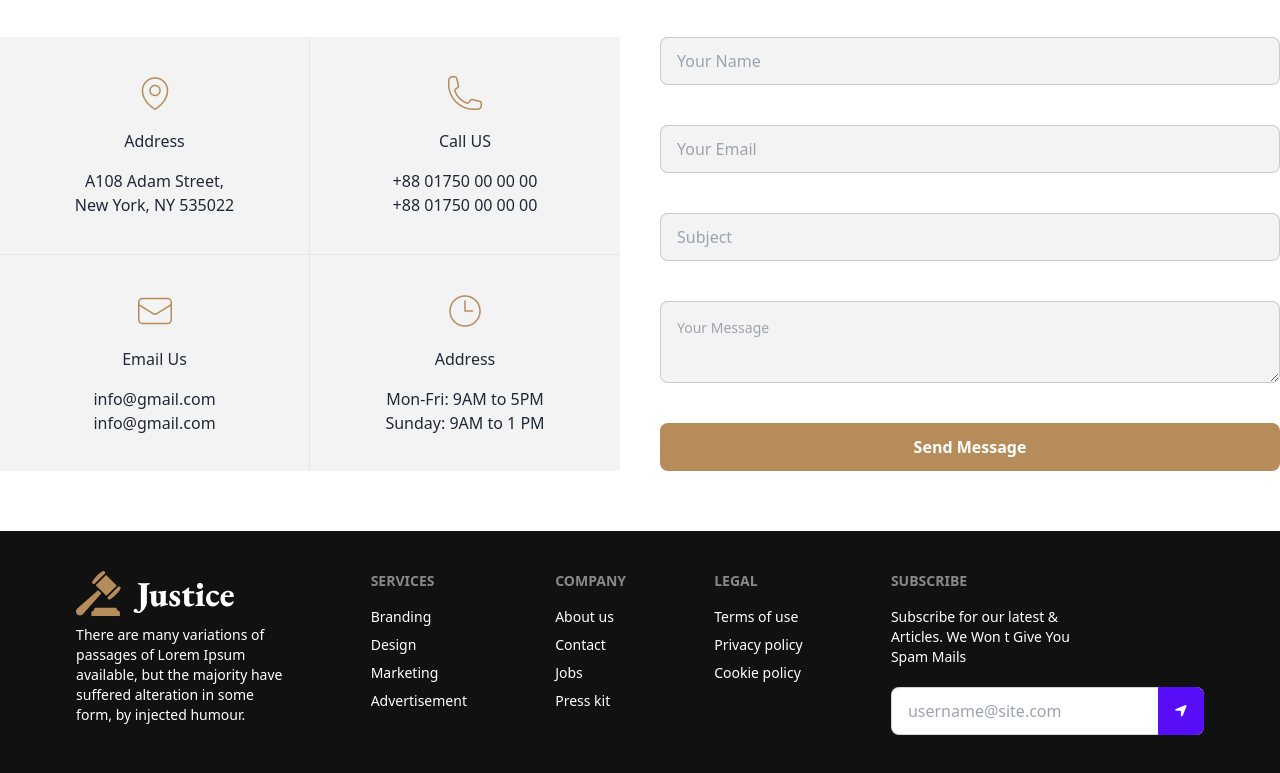
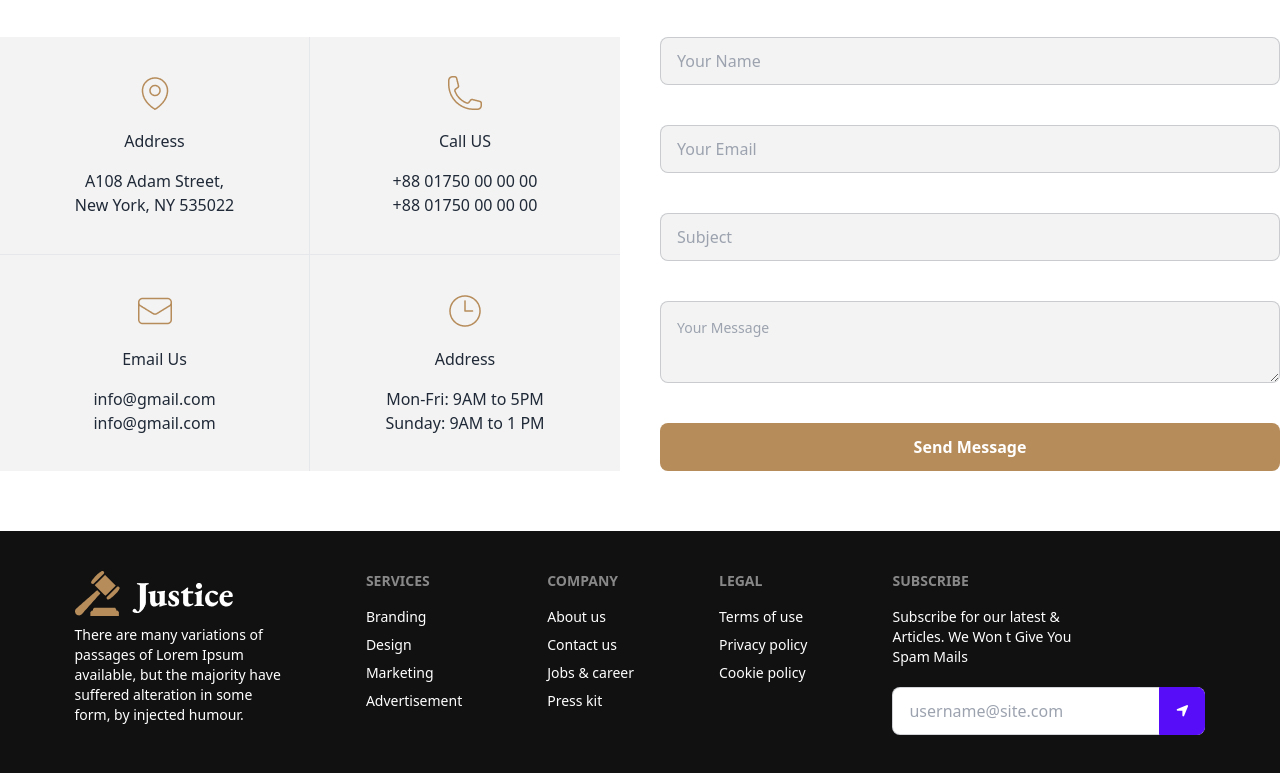
Before and after one commit to mr-tnmy-srkr/legal-solution-with-daisyui, a plain HTML site: page index.html in a window 1280 px wide. Shown: the part 3267-4040 px from the top of the page. Drawn offline with nearby package versions, Linux system fonts and the light colour scheme.

Commit message:
modified

```diff
--- a/index.html
+++ b/index.html
@@ -465,8 +465,8 @@
       <div>
         <span class="footer-title">Company</span>
         <a class="link link-hover">About us</a>
-        <a class="link link-hover">Contact</a>
-        <a class="link link-hover">Jobs</a>
+        <a class="link link-hover">Contact us</a>
+        <a class="link link-hover">Jobs & career</a>
         <a class="link link-hover">Press kit</a>
       </div>
 
```
